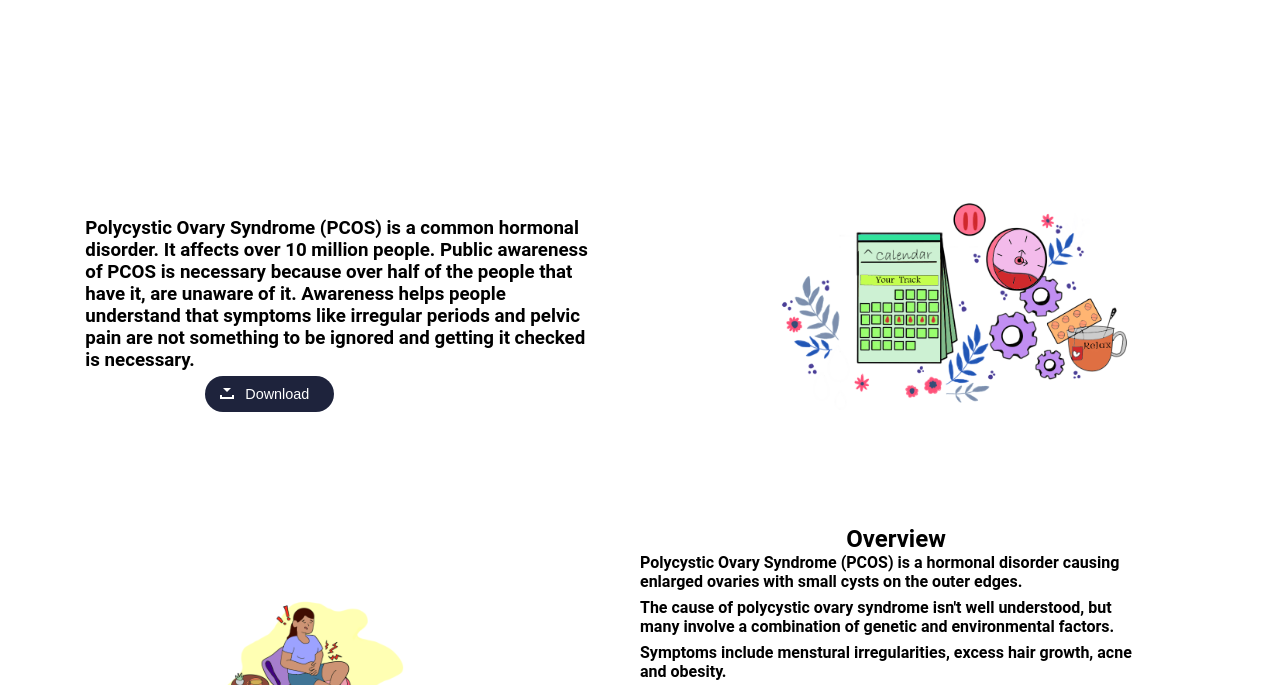
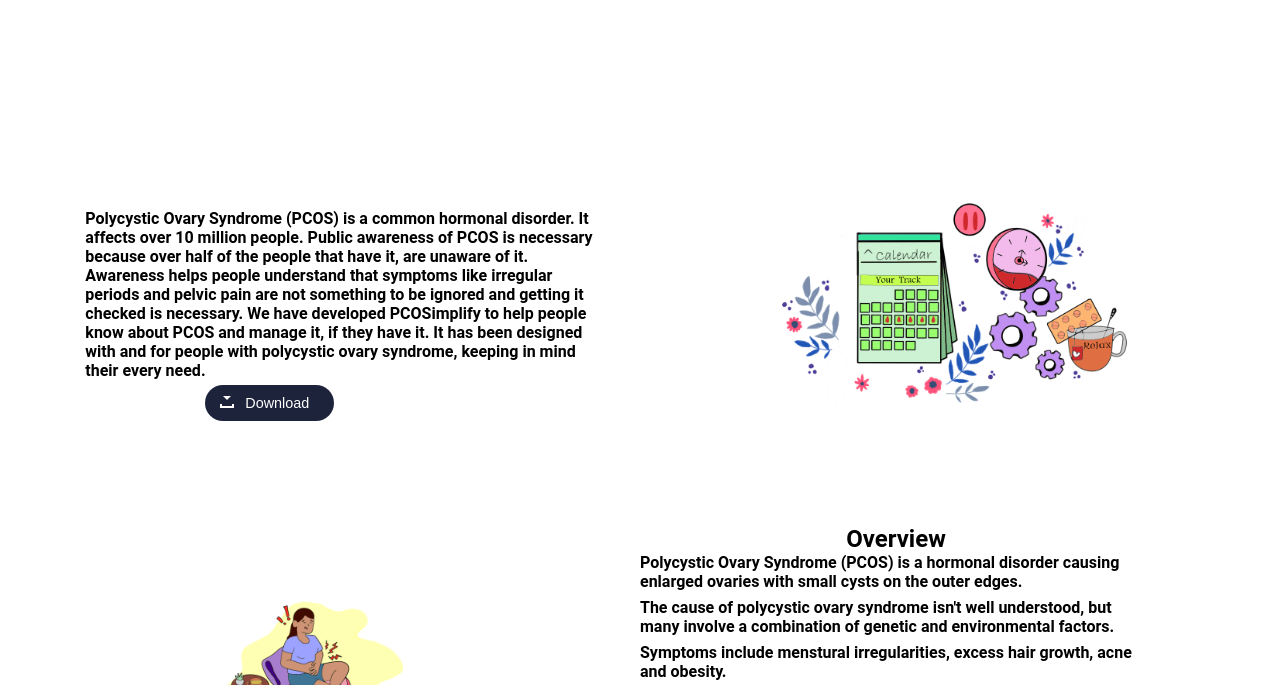
Before and after one commit to ishar19/PCOSimplify, a website: page index.html in a window 1280 px wide. Shown: the part 75-760 px from the top of the page. Drawn offline with nearby package versions, Linux system fonts and the light colour scheme; no server answers; a web font is replaced by a local one.

Commit message:
Update index.html

```diff
--- a/index.html
+++ b/index.html
@@ -49,7 +49,8 @@
     </ul>
   </nav></div>
    <div class="text-content">
-      <div class="left"><h3>Polycystic Ovary Syndrome (PCOS) is a common hormonal disorder. It affects over 10 million people. Public awareness of PCOS is necessary because over half of the people that have it, are unaware of it. Awareness helps people understand that symptoms like irregular periods and pelvic pain are not something to be ignored and getting it checked is necessary.</h3>
+      <div class="left"><h4>Polycystic Ovary Syndrome (PCOS) is a common hormonal disorder. It affects over 10 million people. Public awareness of PCOS is necessary because over half of the people that have it, are unaware of it. Awareness helps people understand that symptoms like irregular periods and pelvic pain are not something to be ignored and getting it checked is necessary.
+	 We have developed PCOSimplify to help people know about PCOS and manage it, if they have it. It has been designed with and for people with polycystic ovary syndrome, keeping in mind their every need.</h4>
       <a href="#" class="buttonDownload">Download</a></div>
       <div class="slider">
     <div class="rt-container">
```
